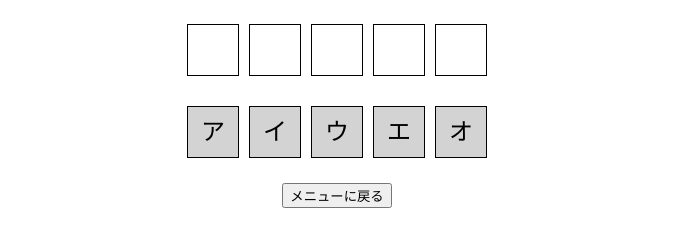
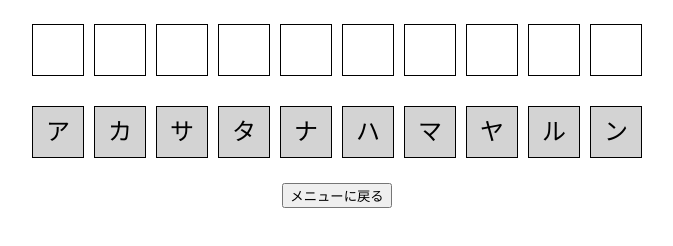
Before and after one commit to ngoto1130/katakanagame, a plain HTML site: page index.html in a window 1280 px wide. Both pictures are taken after a click on the button "段別". Shown: the part 70-316 px from the top of the page, without its empty margins (303-976 px from the left). Drawn offline with Linux system fonts and the light colour scheme.

Commit message:
Add files via upload

```diff
--- a/index.html
+++ b/index.html
@@ -3,7 +3,7 @@
 <head>
     <meta charset="UTF-8">
     <meta name="viewport" content="width=device-width, initial-scale=1.0">
-    <title>カタカナ学習</title>
+    <title>カタカナ学習アプリ</title>
     <link rel="stylesheet" href="styles.css">
 </head>
 <body>
--- a/script.js
+++ b/script.js
@@ -1,12 +1,33 @@
-const hiraganaList = ["あ", "い", "う", "え", "お"];  // 簡単な例としてあ行だけ
-const katakanaList = ["ア", "イ", "ウ", "エ", "オ"];
-let gameMode = '';
+const hiraganaList = [
+    "あ", "い", "う", "え", "お",
+    "か", "き", "く", "け", "こ",
+    "さ", "し", "す", "せ", "そ",
+    "た", "ち", "つ", "て", "と",
+    "な", "に", "ぬ", "ね", "の",
+    "は", "ひ", "ふ", "へ", "ほ",
+    "ま", "み", "む", "め", "も",
+    "や", "ゆ", "よ",
+    "ら", "り", "る", "れ", "ろ",
+    "わ", "を", "ん"
+];
+
+const katakanaList = [
+    "ア", "イ", "ウ", "エ", "オ",
+    "カ", "キ", "ク", "ケ", "コ",
+    "サ", "シ", "ス", "セ", "ソ",
+    "タ", "チ", "ツ", "テ", "ト",
+    "ナ", "ニ", "ヌ", "ネ", "ノ",
+    "ハ", "ヒ", "フ", "ヘ", "ホ",
+    "マ", "ミ", "ム", "メ", "モ",
+    "ヤ", "ユ", "ヨ",
+    "ラ", "リ", "ル", "レ", "ロ",
+    "ワ", "ヲ", "ン"
+];
 
 function startGame(mode) {
-    gameMode = mode;
     document.getElementById('menu').style.display = 'none';
     document.getElementById('game').style.display = 'block';
-    setupGameBoard();
+    setupGameBoard(mode);
 }
 
 function resetGame() {
@@ -14,14 +35,33 @@ function resetGame() {
     document.getElementById('game').style.display = 'none';
 }
 
-function setupGameBoard() {
+function setupGameBoard(mode) {
     const hiraganaBoard = document.getElementById('hiragana-board');
     const katakanaCards = document.getElementById('katakana-cards');
 
     hiraganaBoard.innerHTML = '';
     katakanaCards.innerHTML = '';
 
-    hiraganaList.forEach((hiragana, index) => {
+    let hiraganaSubset, katakanaSubset;
+
+    // モードに基づいて配列を切り取る
+    switch (mode) {
+        case 'row':
+            hiraganaSubset = hiraganaList.slice(0, 5); // あ行
+            katakanaSubset = katakanaList.slice(0, 5); // ア行
+            break;
+        case 'column':
+            hiraganaSubset = hiraganaList.filter((_, index) => index % 5 === 0); // あ段
+            katakanaSubset = katakanaList.filter((_, index) => index % 5 === 0); // ア段
+            break;
+        default:
+            hiraganaSubset = hiraganaList;
+            katakanaSubset = katakanaList;
+            break;
+    }
+
+    // ひらがなボードのセットアップ
+    hiraganaSubset.forEach((hiragana, index) => {
         let dropZone = document.createElement('div');
         dropZone.className = 'drop-zone';
         dropZone.setAttribute('data-index', index);
@@ -30,7 +70,7 @@ function setupGameBoard() {
         let katakanaCard = document.createElement('div');
         katakanaCard.className = 'card';
         katakanaCard.draggable = true;
-        katakanaCard.innerText = katakanaList[index];
+        katakanaCard.innerText = katakanaSubset[index];
         katakanaCard.setAttribute('data-index', index);
         katakanaCard.addEventListener('dragstart', dragStart);
         katakanaCards.appendChild(katakanaCard);
--- a/styles.css
+++ b/styles.css
@@ -11,6 +11,7 @@ body {
 
 #hiragana-board, #katakana-cards {
     display: flex;
+    flex-wrap: wrap;
     justify-content: center;
     margin: 20px 0;
 }
```
